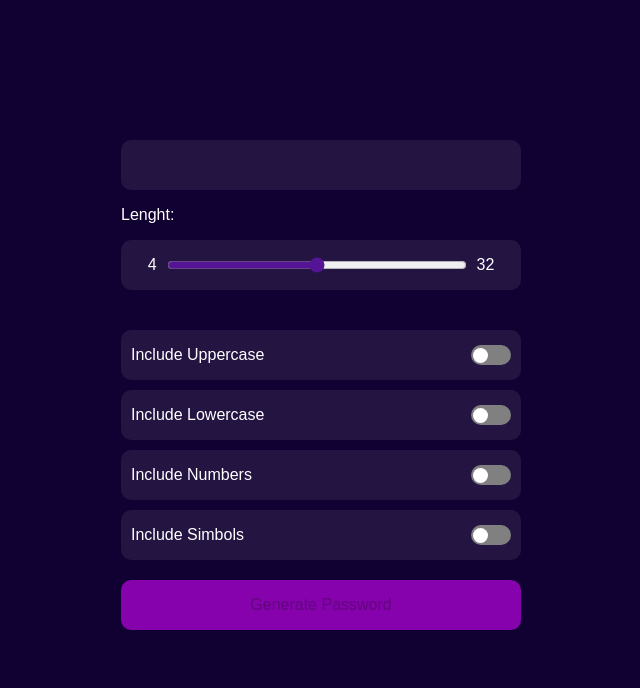
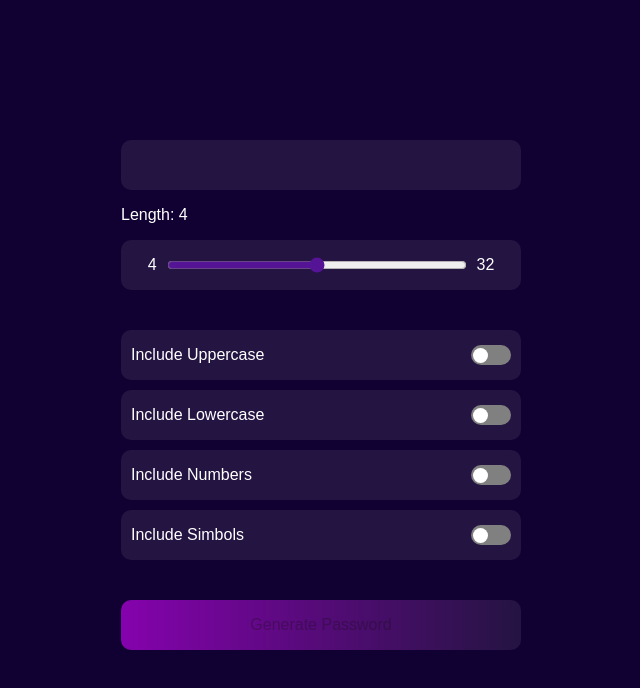
Before and after one commit to LauraAlbentosa/password-generator-advanced, a website built with Vite: page src/index.html in a window 1280 px wide. Shown: the whole page, without its empty margins (319-959 px from the left). Built offline with nearby package versions, Linux system fonts and the light colour scheme; some packages are replaced by stand-ins of ours.

Commit message:
terminado (a falta de tweaks)

```diff
--- a/src/index.html
+++ b/src/index.html
@@ -15,7 +15,7 @@
           <p class="text" id="show-password"></p>
         </div>
 
-        <p class="text" id="password-length">Lenght: </p>
+        <p class="text" id="password-length">Length: 4 </p>
 
         <div class="container">
           <span class="text">4</span>
--- a/src/js/index.js
+++ b/src/js/index.js
@@ -7,6 +7,7 @@ const characters = '!@#$%^&*()_+-={}[]:;<>,.?/';
 
 let finalStringCharacters = '';
 let finalPassword = '';
+let length = 4;
 
 const showPassword = document.getElementById('show-password');
 
@@ -25,6 +26,7 @@ const numbersCheckbox = document.getElementById('toggle-3');
 const charactersCheckbox = document.getElementById('toggle-4');
 
 buttonElement.disabled = true;
+
 
 const setPasswordLength = event => {
   length = event.target.value;
--- a/src/scss/blocks/button.scss
+++ b/src/scss/blocks/button.scss
@@ -1,5 +1,12 @@
+@use '../mixins/hover.scss' as *;
+
 .button{
-    background-color: var(--color-button);
+   background-image: var(--color-button);
     border: none;
-    margin-top: 20px;
+    margin-top: 40px;
+    transition: scale .5s ease;
+    @include hover{
+        cursor: pointer;
+        scale: 0.95;
+    }
 }
--- a/src/scss/blocks/toggle.scss
+++ b/src/scss/blocks/toggle.scss
@@ -1,3 +1,5 @@
+@use '../mixins/hover.scss' as *;
+
 .toggle-label {
   position: relative;
   display: flex;
@@ -7,6 +9,9 @@
   height: 20px;
   border-radius: 1rem;
   background-color: grey;
+  @include hover{
+    cursor: pointer;
+  }
 }
 
 .toggle-checkbox {
--- a/src/scss/config/variables.scss
+++ b/src/scss/config/variables.scss
@@ -2,7 +2,7 @@
   /* Variables CSS */
   --color-background:#110032;
   --color-divs:#241442;
-  --color-button:#8502AD;
+  --color-button:linear-gradient(90deg,#8502AD, #241442);
   --color-range:#551495;
 }
 
```
